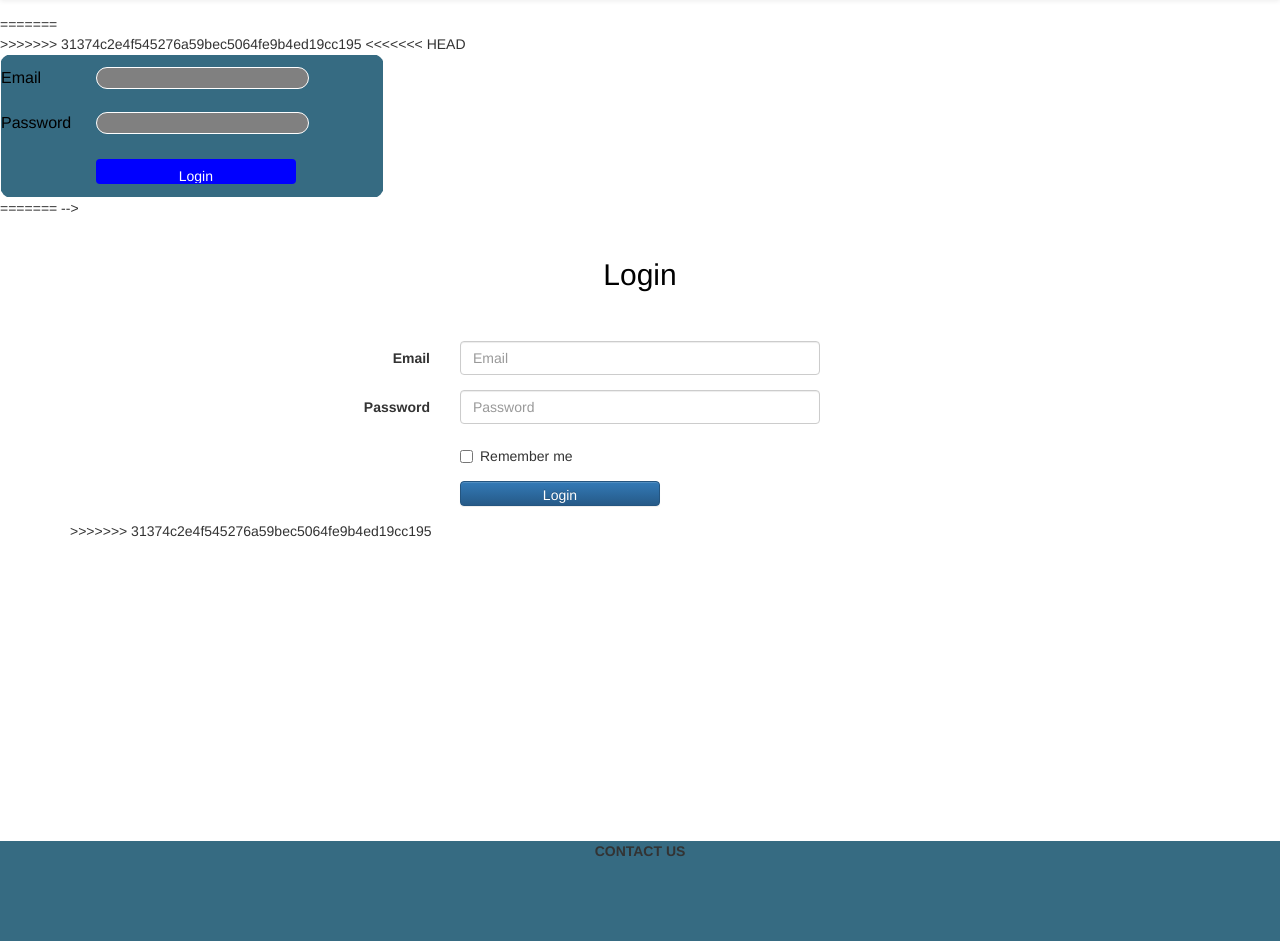
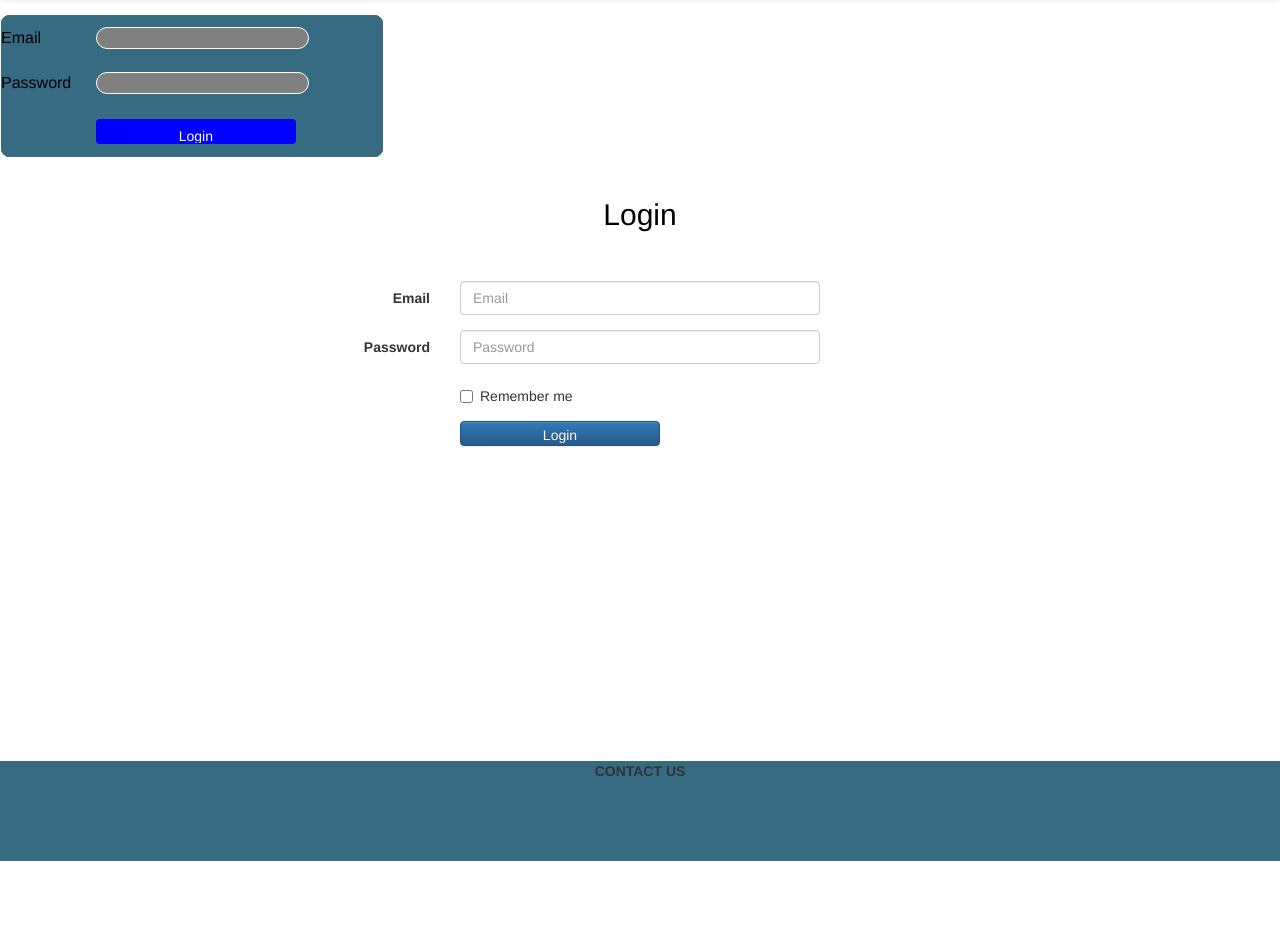
Before and after one commit to bhupendra11/Student-interaction-system, a PHP site: page /html/login.php in a window 1280 px wide. Shown: the part 66-1007 px from the top of the page. After the commit the page ends 927 px from the top, so only its background shows below. Run offline with PHP 8.4, Linux system fonts and the light colour scheme.

Commit message:
conflict remove

```diff
--- a/html/login.php
+++ b/html/login.php
@@ -40,11 +40,7 @@
 	</h2>
 	<!--                                              login form coding                                                             -->
 	<table class="formtbl">
-=======
 
-
-	  <table class="formtbl">
->>>>>>> 31374c2e4f545276a59bec5064fe9b4ed19cc195
 		<form action="../html/login.php" method="POST">
 		<tr>
 			<td style="color:black; ">Email</td>
@@ -59,14 +55,10 @@
 			<td><input class='btn' type="submit" value="Login" name="Login"></input></td>
 		</tr>
 		</form>
-<<<<<<< HEAD
-	</table>
-	<!--                                              login coding ended                                                                -->
-	</center>
-=======
+
 	</table>
 
-</div>	-->
+
 
 <!--login coding ended-->
 
@@ -106,8 +98,6 @@
         </div>
     </div>
 </form>
-
->>>>>>> 31374c2e4f545276a59bec5064fe9b4ed19cc195
 </div>
 
 
```
